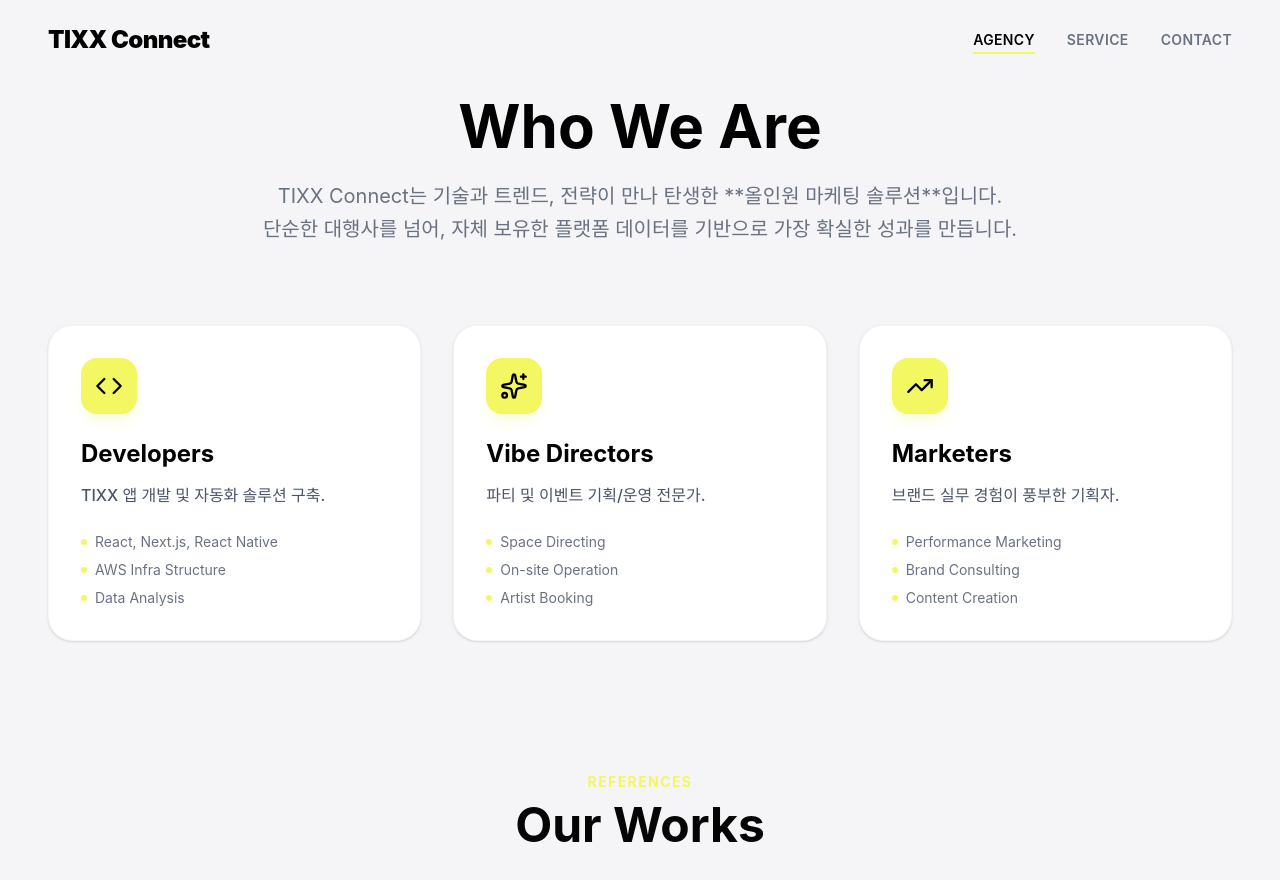
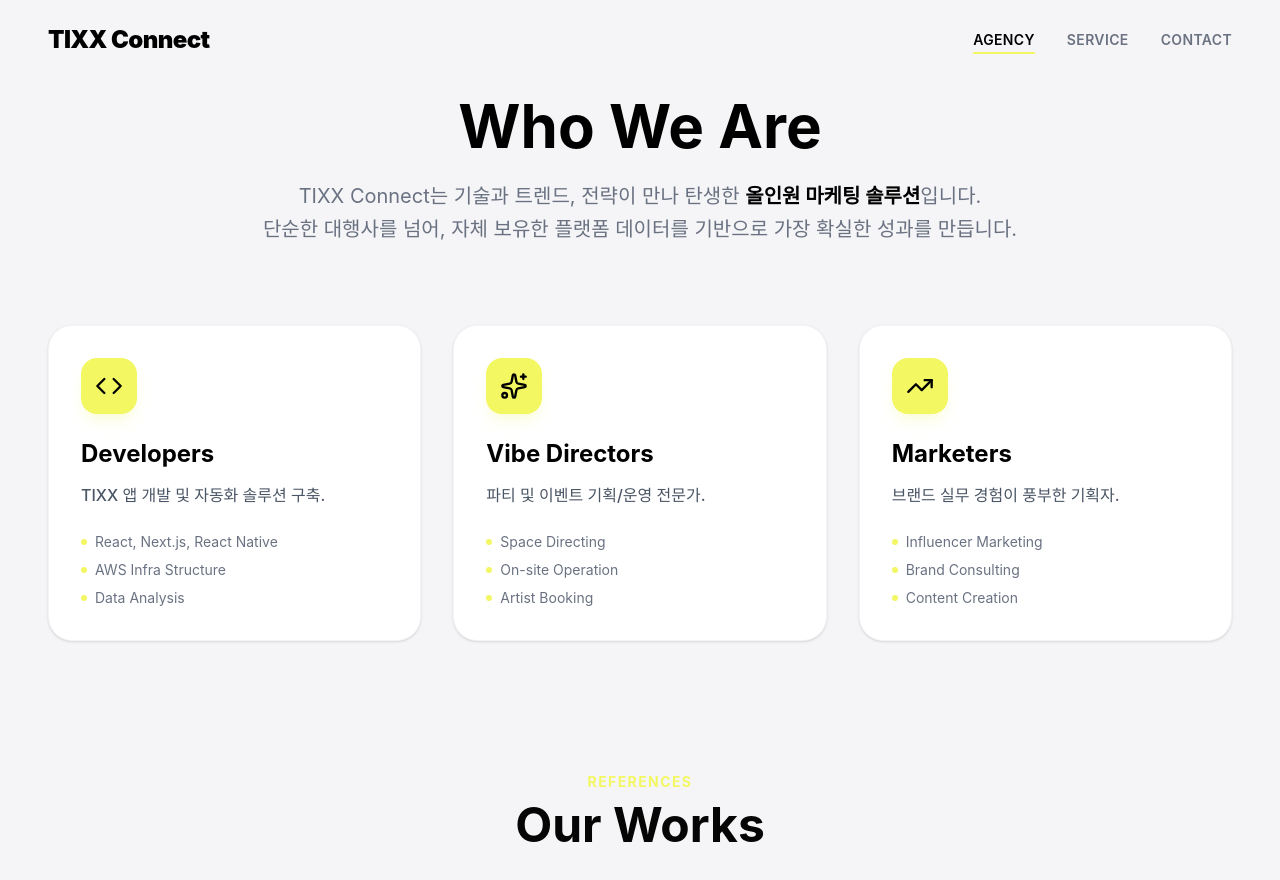
Before and after one commit to TIXX-official/tixx-agency.website, a React (Vite) app: page /agency in a window 1280 px wide. Shown: the top 880 px of the page. Built offline with nearby package versions, Linux system fonts and the light colour scheme.

Commit message:
content: update agency page text

```diff
--- a/src/pages/Agency.tsx
+++ b/src/pages/Agency.tsx
@@ -48,7 +48,7 @@
                 >
                     <h1 className="text-4xl md:text-6xl font-bold text-black mb-6">Who We Are</h1>
                     <p className="text-xl text-gray-500 leading-relaxed">
-                        TIXX Connect는 기술과 트렌드, 전략이 만나 탄생한 **올인원 마케팅 솔루션**입니다.<br />
+                        TIXX Connect는 기술과 트렌드, 전략이 만나 탄생한 <strong className="text-black">올인원 마케팅 솔루션</strong>입니다.<br />
                         단순한 대행사를 넘어, 자체 보유한 플랫폼 데이터를 기반으로 가장 확실한 성과를 만듭니다.
                     </p>
                 </motion.div>
@@ -73,7 +73,7 @@
                         icon={TrendingUp}
                         title="Marketers"
                         description="브랜드 실무 경험이 풍부한 기획자."
-                        details={["Performance Marketing", "Brand Consulting", "Content Creation"]}
+                        details={["Influencer Marketing", "Brand Consulting", "Content Creation"]}
                         delay={0.3}
                     />
                 </div>
```
